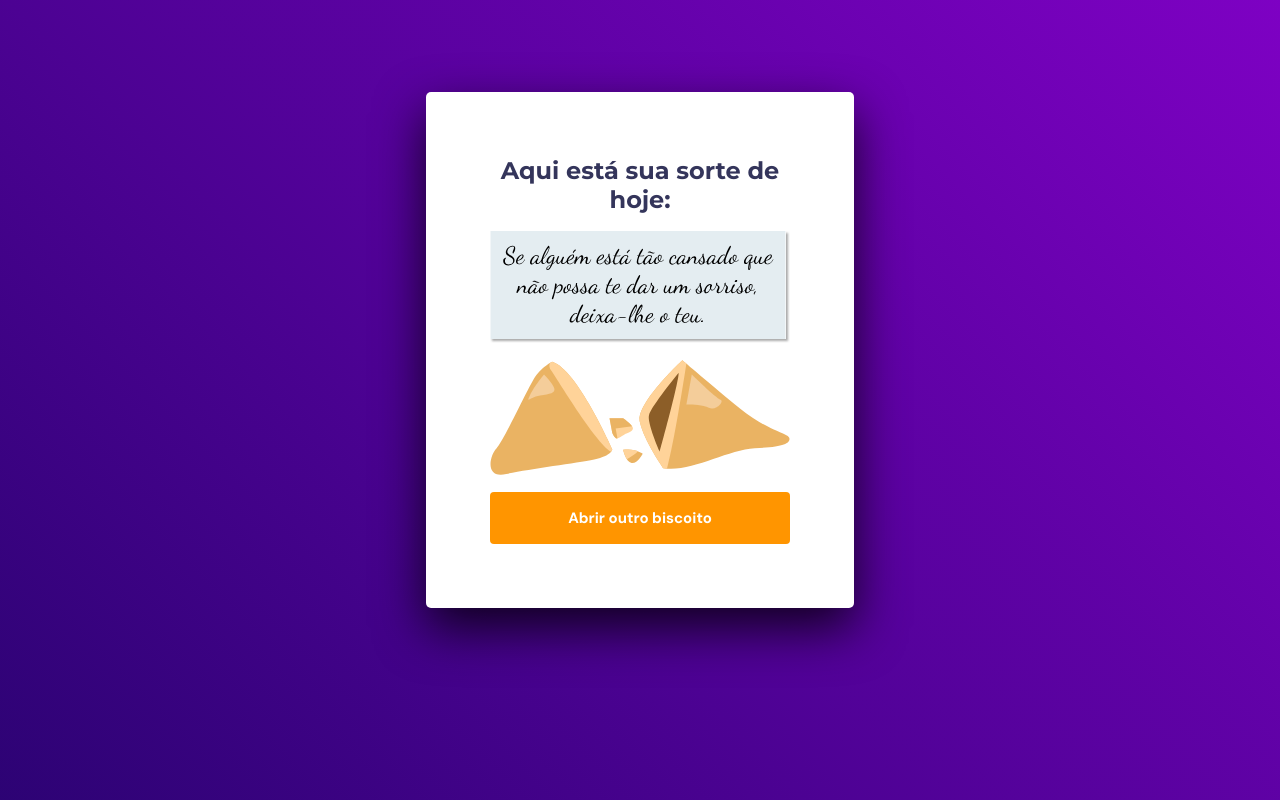
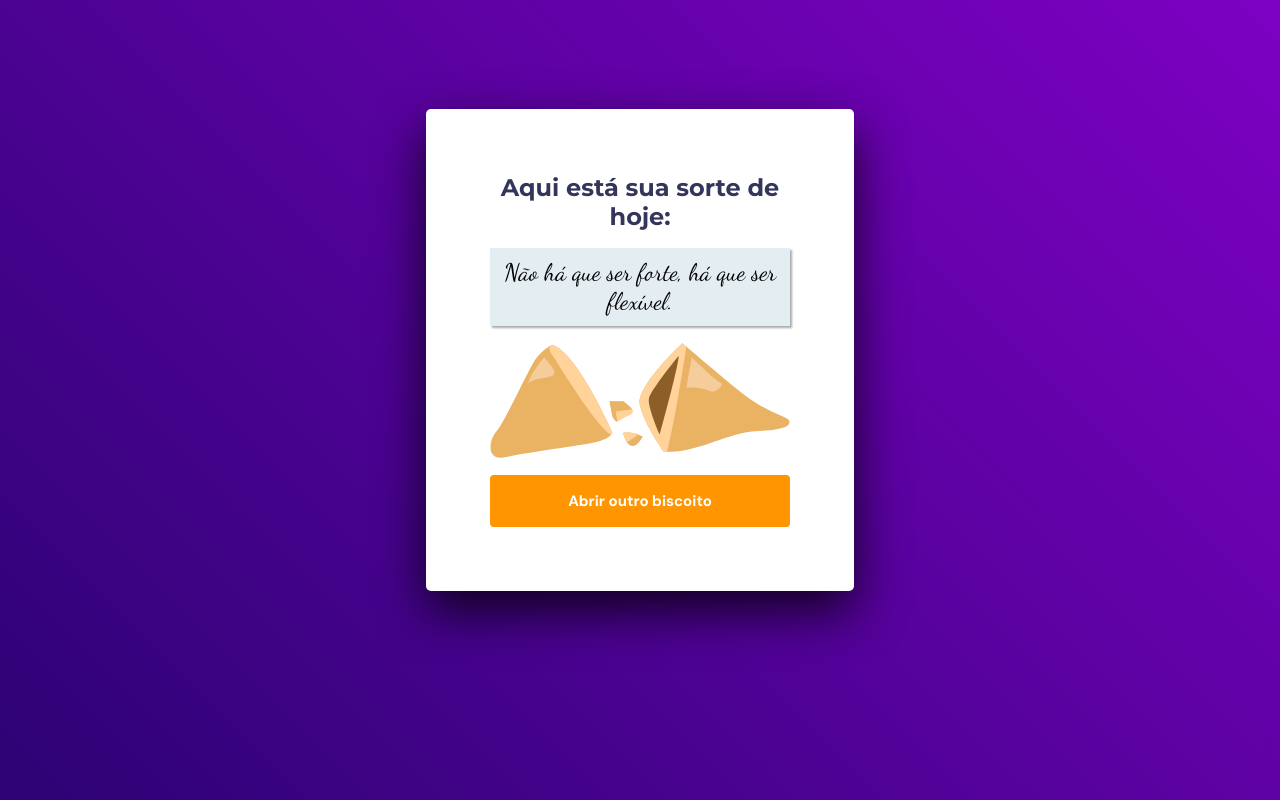
Before and after one commit to EduVieira131/Biscoito-da-sorte, a plain HTML site: page index.html in a window 1280 px wide. Both pictures are taken after a click on the picture 640 px from the left and 406 px from the top of the page. Drawn offline with Linux system fonts and the light colour scheme.

Commit message:
new function and refactoring js

```diff
--- a/index.html
+++ b/index.html
@@ -10,19 +10,15 @@
   </head>
   <body>
     <main>
-      <div class="home">
+      <div class="screen1">
         <h1>Qual é a sua sorte de hoje?</h1>
         <p>Abra o biscoito e descubra!</p>
         <img src="./img/cookie.svg" alt="Imagem de um biscoito" id="cookie" />
       </div>
 
-      <div class="luckyScreen hide">
+      <div class="screen2 hide">
         <h1>Aqui está sua sorte de hoje:</h1>
-        <img
-          src="./img/message.svg"
-          alt="Mensagem escrita em um papel"
-          id="message"
-        />
+        <h2>Aqui está sua sorte</h2>
         <img src="./img/openCookie.svg" alt="Imagem do cookie aberto" />
         <button id="reset">Abrir outro biscoito</button>
       </div>
--- a/main.js
+++ b/main.js
@@ -1,7 +1,20 @@
 const cookieImage = document.querySelector('#cookie')
 const btnReset = document.querySelector('#reset')
-const homeScreen = document.querySelector('.home')
-const luckyScreen = document.querySelector('.luckyScreen')
+const screen1 = document.querySelector('.screen1')
+const screen2 = document.querySelector('.screen2')
+const fortune = [
+  "O aprendizado é como o horizonte: não há limites.",
+  "Não há que ser forte, há que ser flexível.",
+  "Limitações são fronteiras criadas apenas pela nossa mente.",
+  "O cão não ladra por valentia e sim por medo.",
+  "Procure acender uma vela em vez de amaldiçoar a escuridão.",
+  "A palavra é prata, o silêncio é ouro.",
+  "Lembre-se de que grandes realizações e grandes amores envolvem grandes riscos.",
+  "Um pouco de perfume sempre fica nas mãos de quem oferece flores.",
+  "O homem só envelhece quando os lamentos substituem seus sonhos.",
+  "A persistência realiza o impossível.",
+  "Se alguém está tão cansado que não possa te dar um sorriso, deixa-lhe o teu.",
+]
 
 //Events
 cookieImage.addEventListener('click', handleClick)
@@ -10,9 +23,16 @@ btnReset.addEventListener('click', handleClick)
 //Functions
 function handleClick() {
   toggleScreen()
+  pickFortune()
 }
 
 function toggleScreen() {
-  homeScreen.classList.toggle('hide')
-  luckyScreen.classList.toggle('hide')
+  screen1.classList.toggle('hide')
+  screen2.classList.toggle('hide')
 }
+
+function pickFortune() {
+  let allFortunes = fortune.length
+  let randomNumber = Math.floor(Math.random() * allFortunes)
+  screen2.querySelector("h2").innerText = fortune[randomNumber]
+}
--- a/style.css
+++ b/style.css
@@ -1,4 +1,4 @@
-@import url('https://fonts.googleapis.com/css2?family=DM+Sans:wght@400;700&family=Montserrat:wght@700&display=swap');
+@import url('https://fonts.googleapis.com/css2?family=DM+Sans:wght@400;700&family=Dancing+Script&family=Montserrat:wght@700&display=swap');
 
 :root {
   font-size: 62.5%;
@@ -59,6 +59,18 @@ h1 {
   color: #34355b;
 }
 
+h2 {
+  font-size: 2.4rem;
+  font-family: 'Dancing Script', cursive;
+  font-weight: normal;
+  background-color: #e4edf1;
+  box-shadow: 0 0.2rem 0.4rem rgba(0, 0, 0, 0.1);
+  animation: climbUp 0.7s;
+  text-align: center;
+  padding: 1rem;
+  box-shadow: 2px 2px 2px rgba(85, 85, 85, 0.5);
+}
+
 p {
   font-family: 'DM Sans';
   font-weight: 400;
@@ -98,11 +110,6 @@ button:hover {
   animation: shake 0.2s infinite;
 }
 
-#message {
-  animation: climbUp 0.5s backwards;
-  -webkit-font-smoothing: antialiased;
-}
-
 @keyframes shake {
   0% {
     transform: rotate(0deg);
@@ -124,7 +131,7 @@ button:hover {
 @keyframes climbUp {
   0% {
     scale: 0.2;
-    transform: translateY(400px);
+    transform: translateY(300px);
   }
 
   100% {
```
